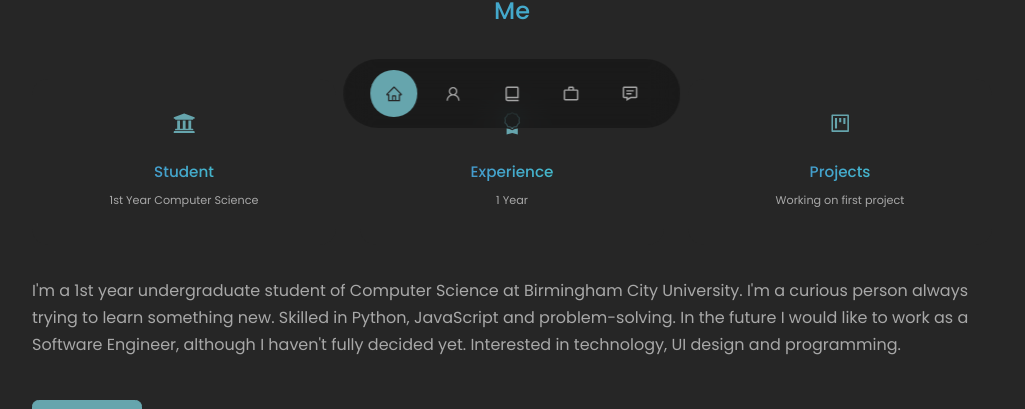
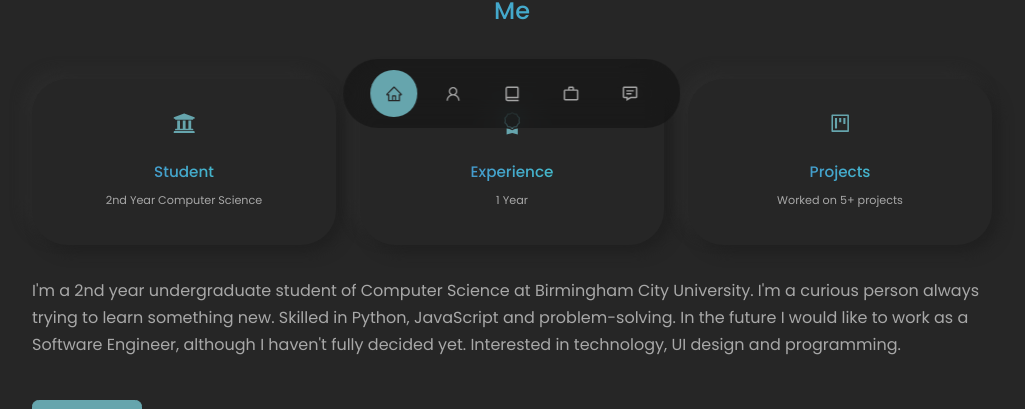
Before and after one commit to BrumaMan/Portfolio-Website, a React (Create React App) app in the folder react-website/: page / in a window 1280 px wide. Shown: the part 640-1049 px from the top of the page, without its empty margins (128-1153 px from the left). Built offline with nearby package versions, Linux system fonts and the light colour scheme.

Commit message:
Updated about details and style

```diff
--- a/react-website/src/components/about/about.css
+++ b/react-website/src/components/about/about.css
@@ -12,7 +12,10 @@
 .about__card {
   background: var(--color-bg-variant);
   border: 1px solid transparent;
-  border-radius: 1rem;
+  border-radius: 35px;
+  background: #262626;
+  box-shadow:  7px 7px 14px #202020,
+  -7px -7px 14px #2c2c2c;
   padding: 2rem;
   text-align: center;
   transition: var(--transition);
@@ -61,7 +64,7 @@
 @media screen and (max-width: 600px) {
   .about__cards {
     grid-template-columns: 1fr;
-    gap: 1rem;
+    gap: 1.5rem;
   }
 
   .about__content {
--- a/react-website/src/components/about/about.jsx
+++ b/react-website/src/components/about/about.jsx
@@ -16,7 +16,7 @@ const about = () => {
             <article className="about__card">
               <FaUniversity className="about__icon" />
               <h5>Student</h5>
-              <small>1st Year Computer Science</small>
+              <small>2nd Year Computer Science</small>
             </article>
             <article className="about__card">
               <BsAward className="about__icon" />
@@ -26,12 +26,12 @@ const about = () => {
             <article className="about__card">
               <AiOutlineProject className="about__icon" />
               <h5>Projects</h5>
-              <small>Working on first project</small>
+              <small>Worked on 5+ projects</small>
             </article>
           </div>
 
           <p>
-            I'm a 1st year undergraduate student of Computer Science at
+            I'm a 2nd year undergraduate student of Computer Science at
             Birmingham City University. I'm a curious person always trying to
             learn something new. Skilled in Python, JavaScript and
             problem-solving. In the future I would like to work as a Software
```
